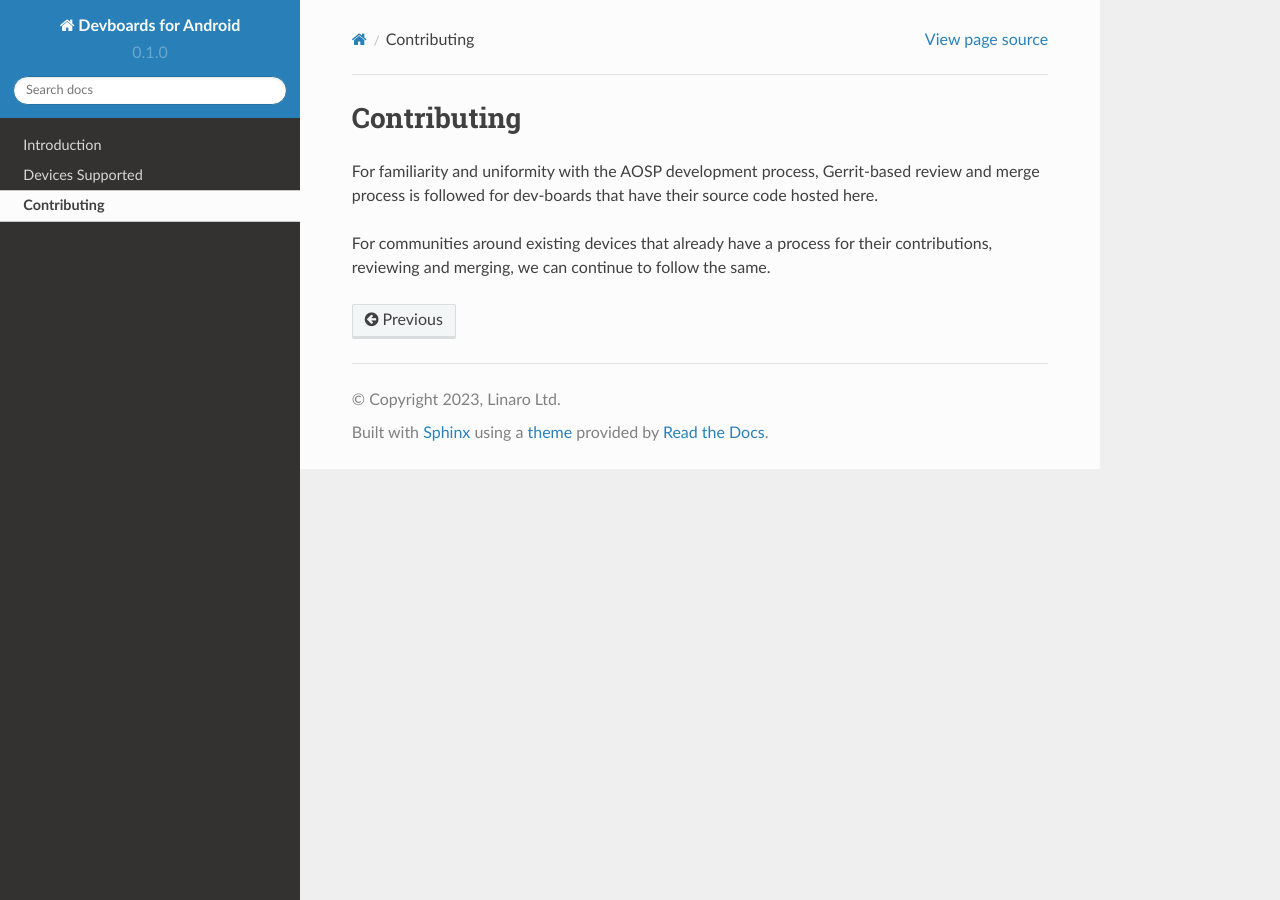
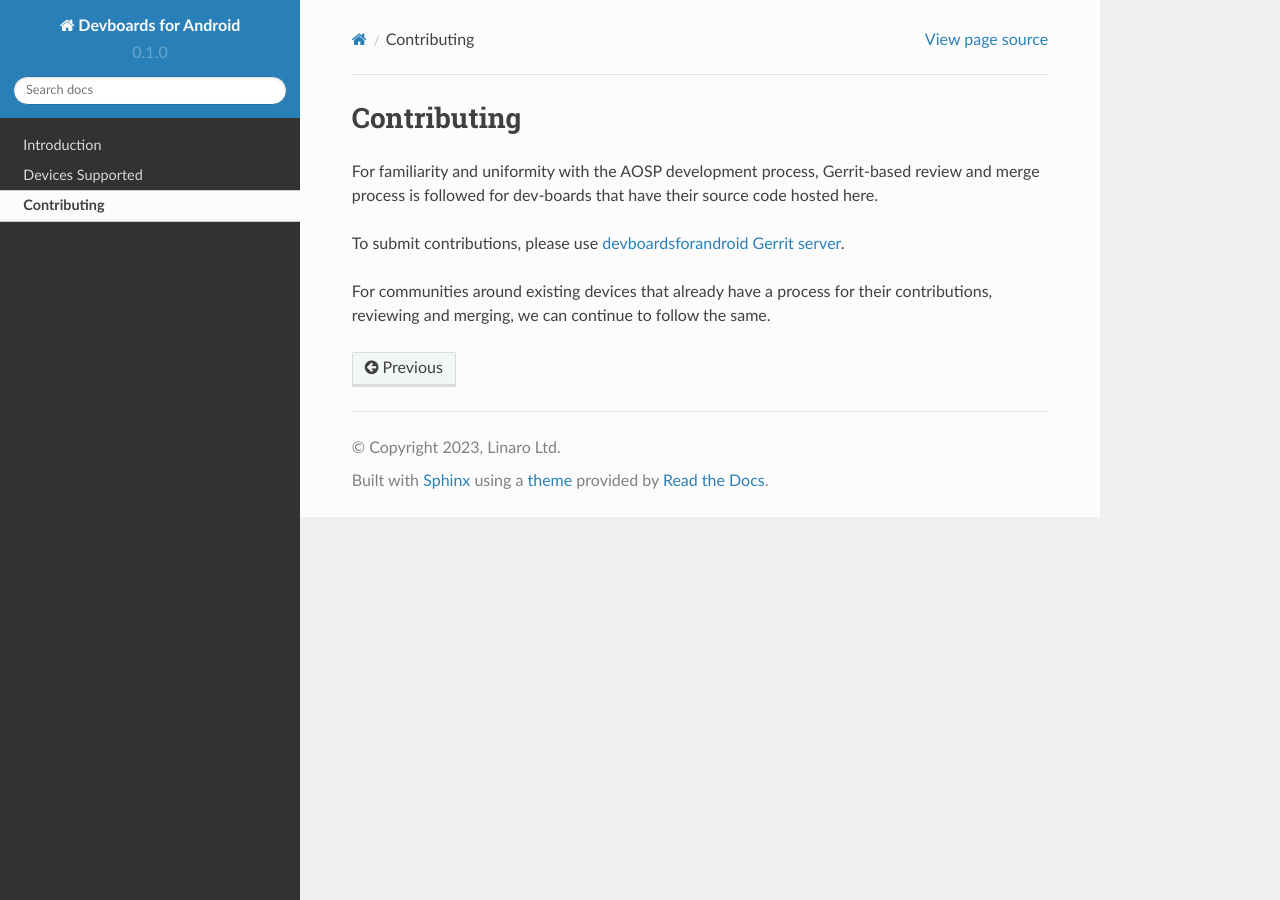
Before and after one commit to sumitsemwal/devboardsforandroid, a Sphinx documentation site: the page built from docs/contributing.rst, in a window 1280 px wide. Built offline with Sphinx 7.4.7 and the Read the Docs theme 2.0.0, drawn with Linux system fonts in a browser that asks for light colours.

Commit message:
contributing.rst: add Gerrit link
Change-Id: Ia8cbfe802ec681d5ded12b25014b265faed62d6d
Signed-off-by: Sumit Semwal <sumit.semwal@linaro.org>

```diff
--- a/docs/contributing.rst
+++ b/docs/contributing.rst
@@ -8,8 +8,11 @@ Contributing
 ############
 
 For familiarity and uniformity with the AOSP development process, Gerrit-based
-review and merge process is followed for dev-boards that have their source
-code hosted here.
+review and merge process is followed for dev-boards that have their source code
+hosted here.
+
+To submit contributions, please use
+`devboardsforandroid Gerrit server <https://gerrit.devboardsforandroid.linaro.org/>`_.
 
 For communities around existing devices that already have a process for their
 contributions, reviewing and merging, we can continue to follow the same.
```
